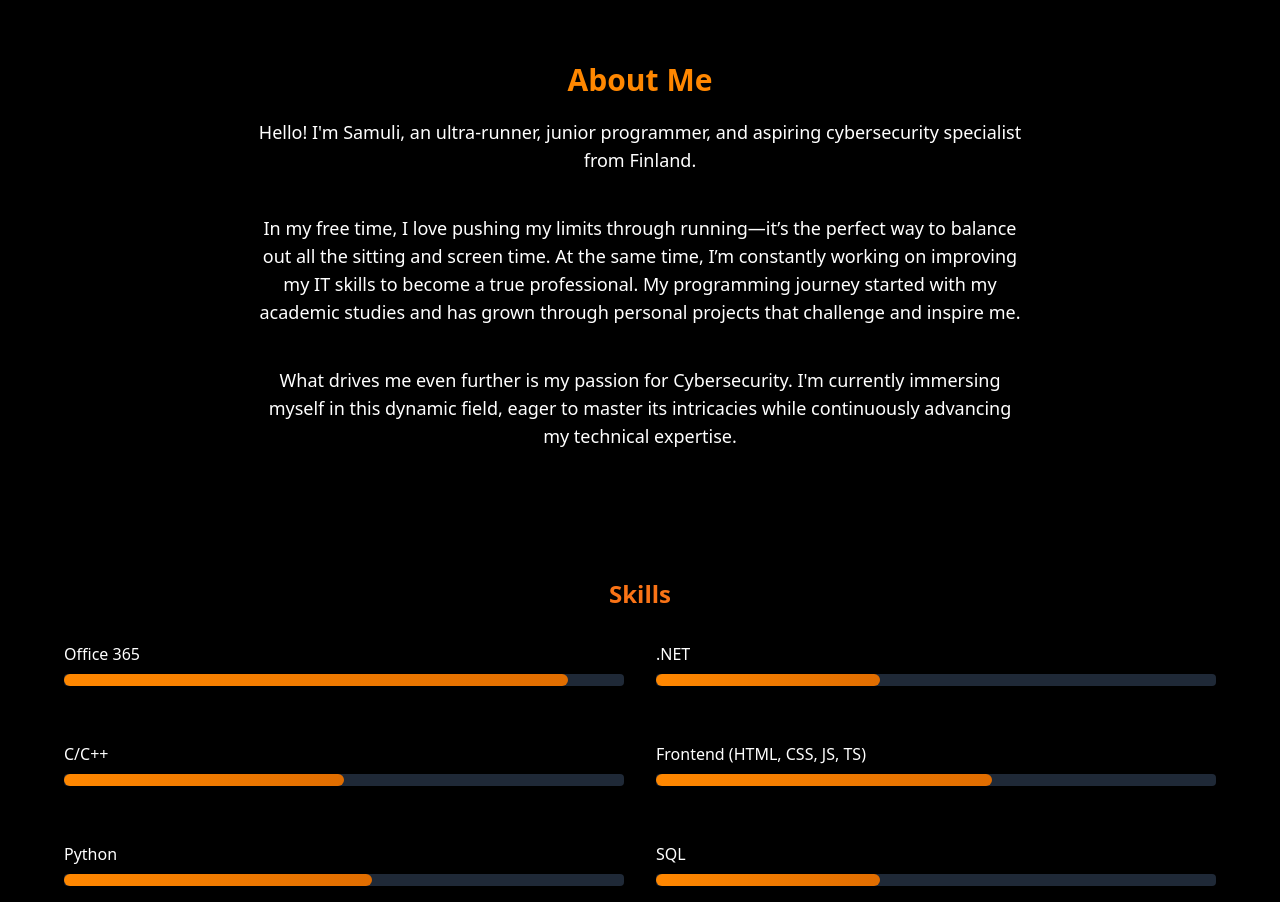
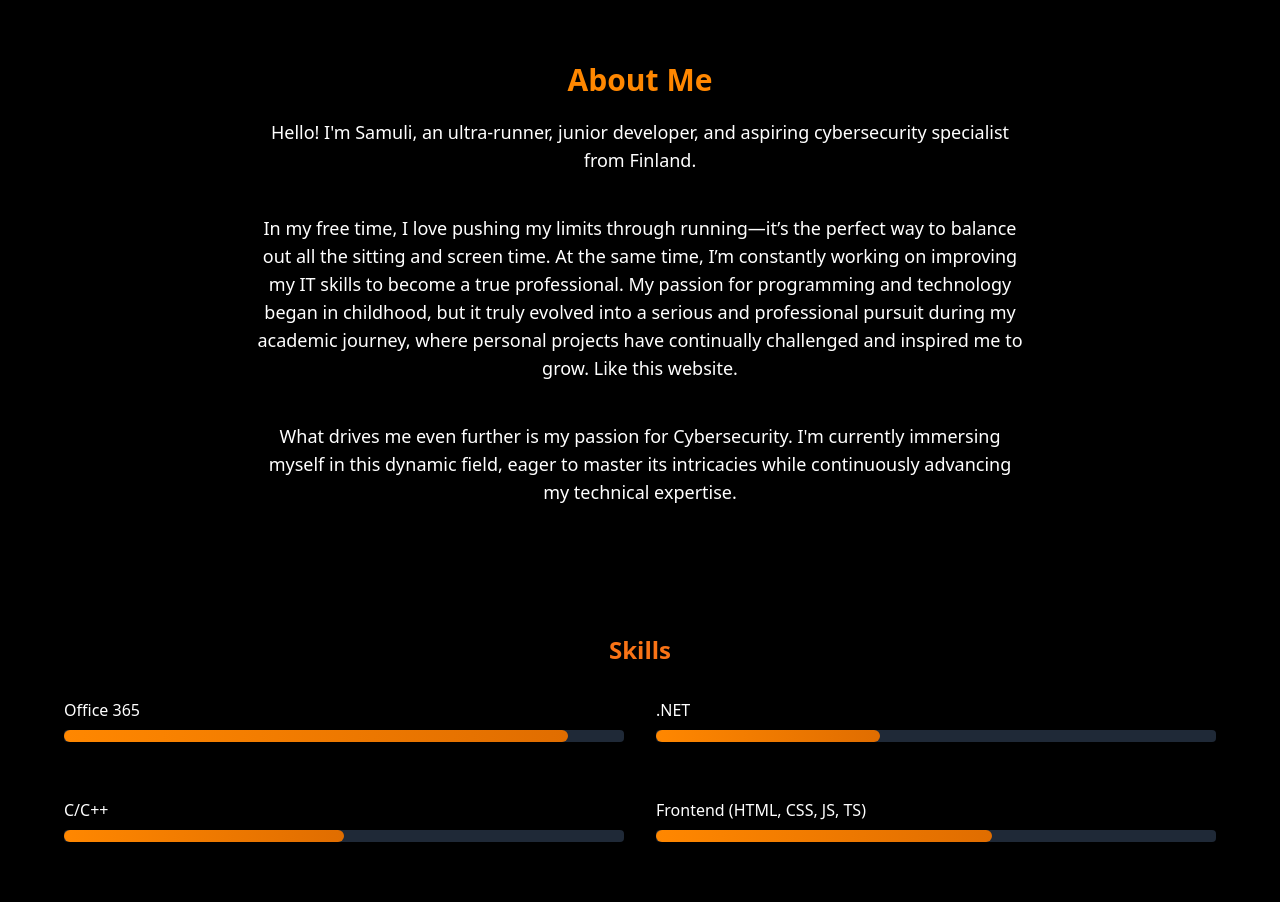
Before and after one commit to slimmpylk/CipherPair-DevHub, a Next.js app: page /samuliPortfolio in a window 1280 px wide. Shown: the part 802-1704 px from the top of the page. Built offline with nearby package versions, Linux system fonts and the light colour scheme; no server answers.

Commit message:
Finally everything seems to be working.
Website updates automatically whenever main branch is modified

```diff
--- a/src/components/homePage/HeroSection.tsx
+++ b/src/components/homePage/HeroSection.tsx
@@ -6,22 +6,22 @@ export default function HeroSection() {
         <header className="bg-black text-white min-h-screen flex flex-col items-center justify-center py-16">
             {/* Title in the Middle */}
             <h1 className="text-5xl sm:text-6xl font-extrabold bg-gradient-to-r from-orange-500 via-yellow-500 to-orange-500 bg-clip-text text-transparent mb-12 text-center">
-                CipherPairv TEST1465
+                CipherPair
             </h1>
 
             {/* Main Section */}
             <div className="flex flex-col md:flex-row items-center justify-center gap-16 w-full px-4 sm:px-16">
-                {/* Left Section (Your Info) */}
+                {/* Left Section (Samuli Info) */}
                 <div className="flex flex-col items-center text-center">
                     <Image
                         src="/photos/Samuli.jpg"
                         alt="Samuli's Profile Picture"
-                        className="rounded-full border-4 border-orange-500 shadow-lg"
+                        className="rounded-full border-4 border-orange-500 shadow-[0px_0px_12px_1px_rgba(255,215,0,1)] "
                         width={150}
                         height={150}
                     />
                     <h2 className="text-2xl font-bold mt-4">Samuli Pylkkönen (CEO)</h2>
-                    <p className="text-gray-300 mt-2">Junior Developer & Cybersecurity Enthusiast</p>
+                    <p className="text-gray-300 mt-2">Junior developer & Cybersecurity Enthusiast</p>
                     <Link href="/samuliPortfolio">
                         <button className="mt-4 px-6 py-2 bg-orange-500 text-white font-bold rounded hover:bg-orange-600">
                             Samuli&apos;s Portfolio
@@ -32,7 +32,7 @@ export default function HeroSection() {
                 {/* Right Section (Friend's Info) */}
                 <div className="flex flex-col items-center text-center">
                     <Image
-                        src="/photos/Friend.jpg" // Replace this with your friend's picture path
+                        src="/photos/Friend.jpg" // Replace this with friend's picture path
                         alt="Friend's Profile Picture"
                         className="rounded-full border-4 border-orange-500 shadow-lg"
                         width={150}
--- a/src/components/samuliPortfolio/AboutSection.tsx
+++ b/src/components/samuliPortfolio/AboutSection.tsx
@@ -5,12 +5,11 @@ export default function AboutSection() {
                 <h2 className="title text-2xl sm:text-3xl font-bold mb-8">About Me</h2>
                 <div className="max-w-3xl mx-auto">
                     <p className="text-sm sm:text-base lg:text-lg leading-relaxed mb-10">
-                        Hello! I&#39;m Samuli, an ultra-runner, junior  programmer, and aspiring cybersecurity specialist from Finland.
+                        Hello! I&#39;m Samuli, an ultra-runner, junior  developer, and aspiring cybersecurity specialist from Finland.
                     </p>
                     <p className="text-sm sm:text-base lg:text-lg leading-relaxed mb-10">
                         In my free time, I love pushing my limits through running—it’s the perfect way to balance out all the sitting and screen time.
-                        At the same time, I’m constantly working on improving my IT skills to become a true professional. My programming journey started
-                        with my academic studies and has grown through personal projects that challenge and inspire me.
+                        At the same time, I’m constantly working on improving my IT skills to become a true professional. My passion for programming and technology began in childhood, but it truly evolved into a serious and professional pursuit during my academic journey, where personal projects have continually challenged and inspired me to grow. Like this website.
                     </p>
                     <p className="text-sm sm:text-base lg:text-lg leading-relaxed">
                         What drives me even further is my passion for Cybersecurity. I&#39;m currently immersing myself in this dynamic field, eager to master
```
